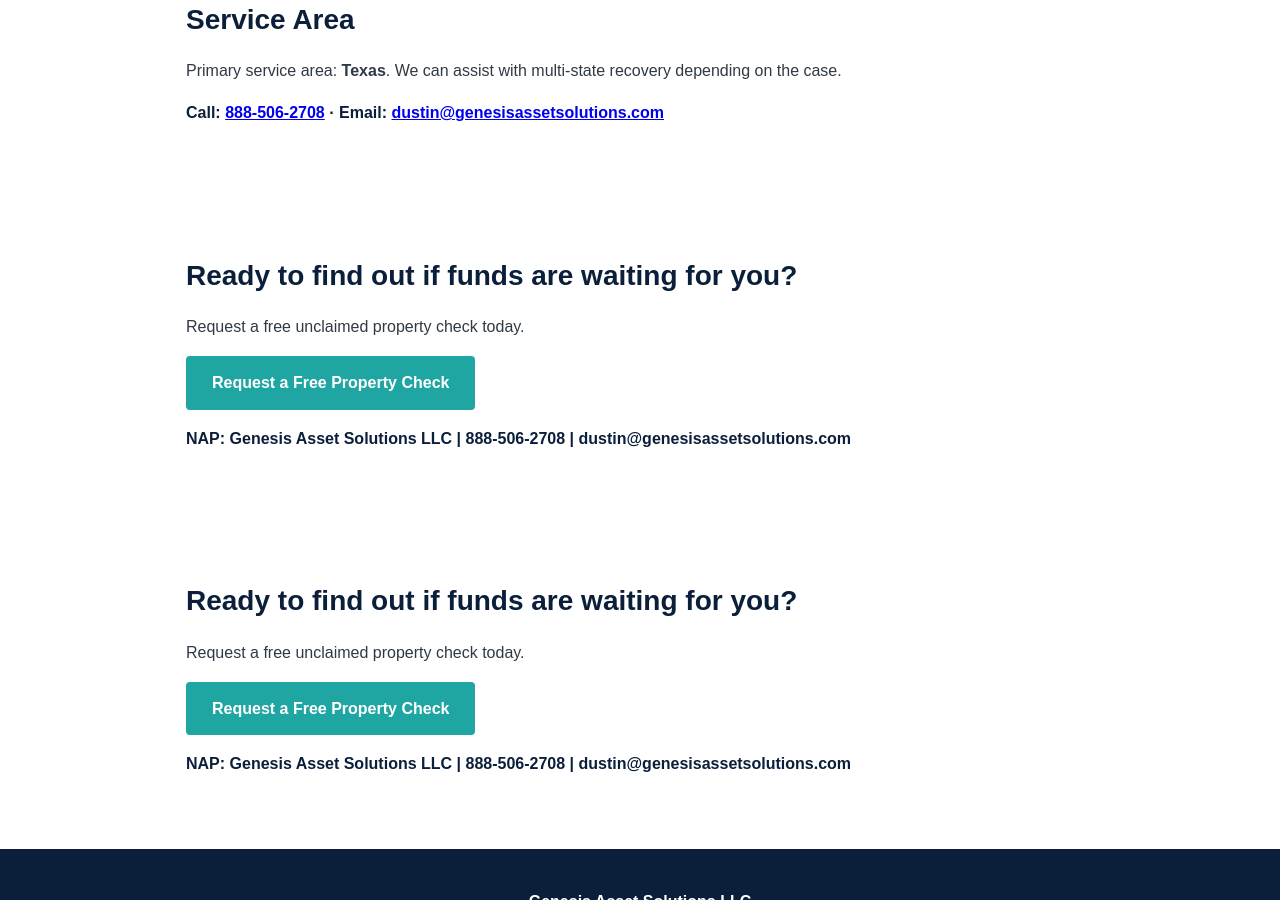
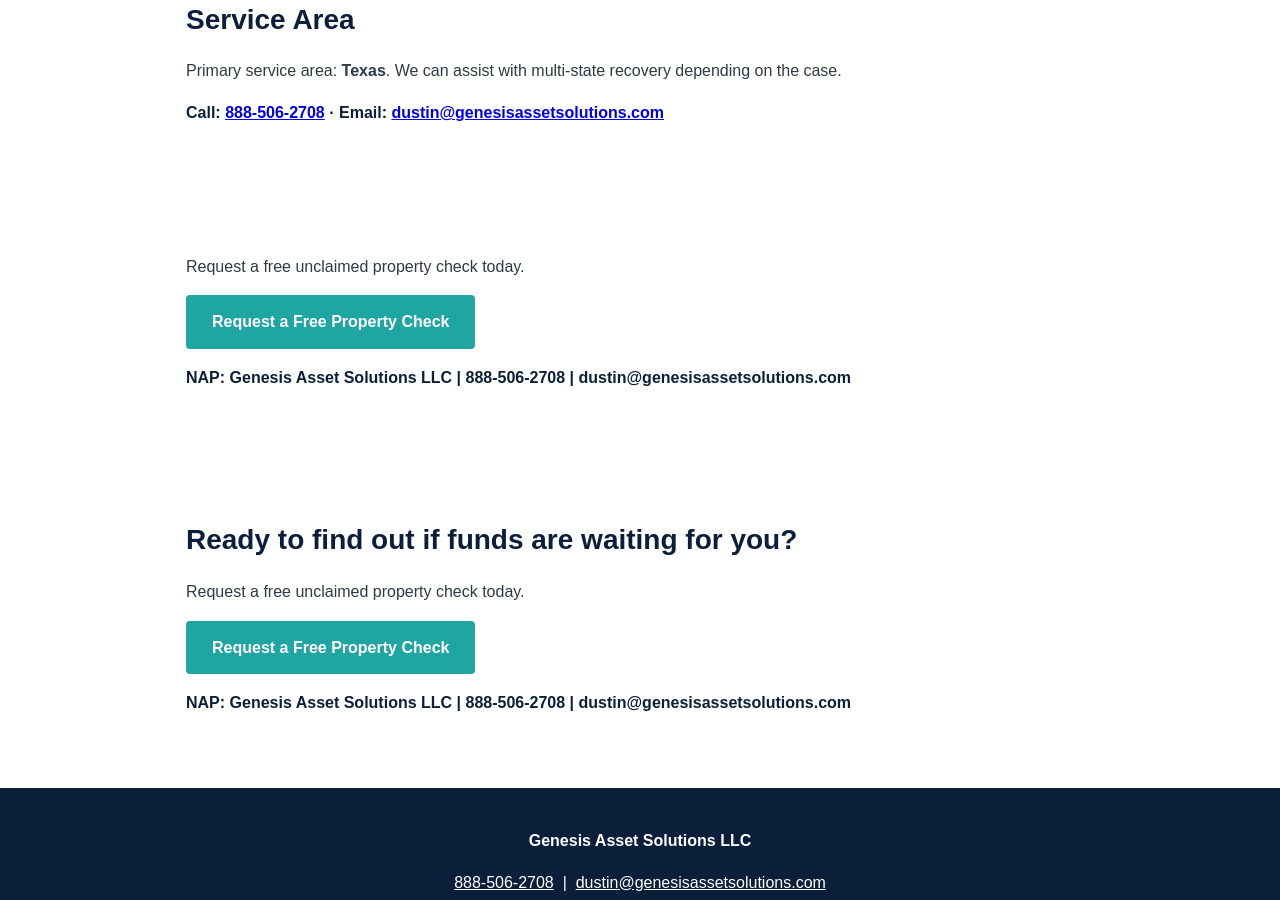
Before and after one commit to ljonezd-beep/genesisassetsolutions-site, a Jekyll site: the page built from index.html, in a window 1280 px wide and 900 px high, scrolled down 1578 px. Built offline with Jekyll 4.4.1, drawn with Linux system fonts in a browser that asks for light colours.

Commit message:
Remove duplicate CTA from homepage

```diff
--- a/index.html
+++ b/index.html
@@ -42,7 +42,6 @@
 </section>
 
 <section class="content-section engagement">
-  <h2>Ready to find out if funds are waiting for you?</h2>
   <p>Request a free unclaimed property check today.</p>
   <p><a class="btn" href="{{ "/contact.html" | relative_url }}">Request a Free Property Check</a></p>
   <p class="method-line">NAP: <strong>Genesis Asset Solutions LLC</strong> | <strong>888-506-2708</strong> | <strong>dustin@genesisassetsolutions.com</strong></p>
```
